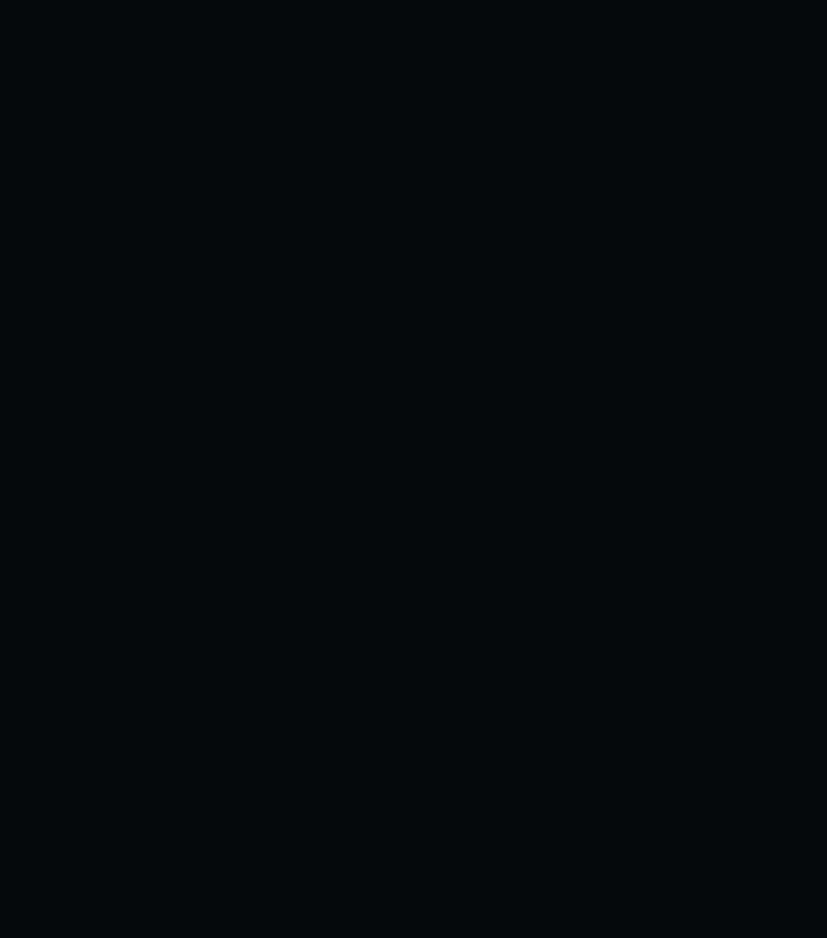
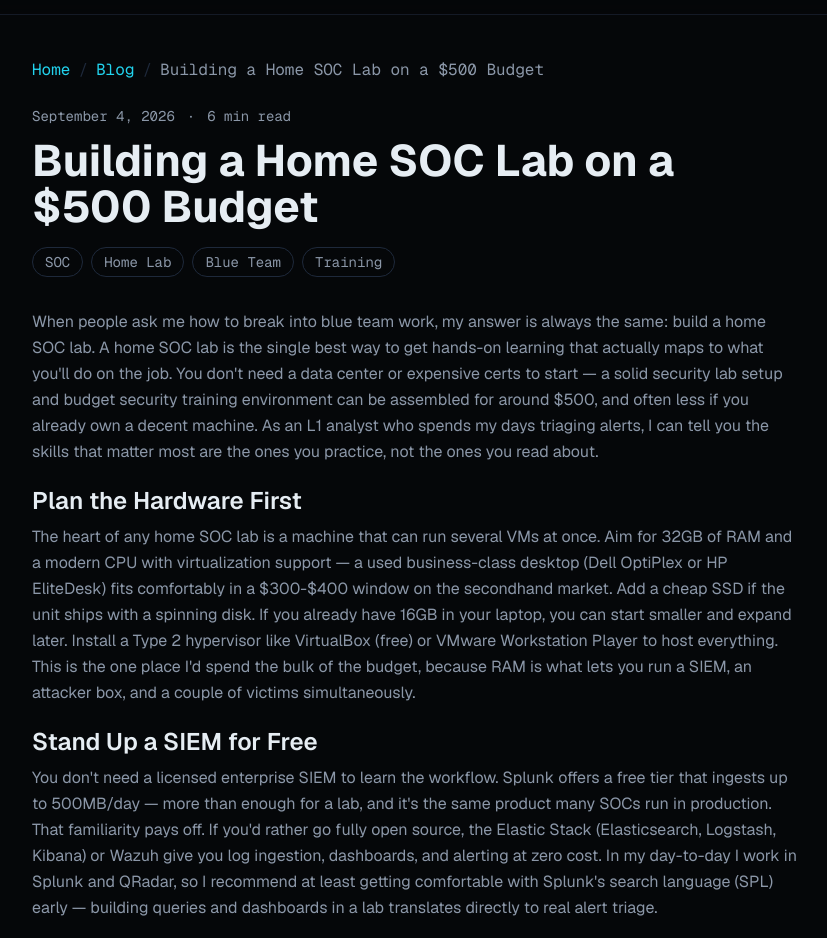
Before and after one commit to Tawheed30/portfolio, a Next.js app: page /blog/building-home-soc-lab-500-budget in a window 1280 px wide. Before the commit this address had no page. Shown: the part 54-992 px from the top of the page, without its empty margins (224-1051 px from the left). Before the commit the page ends 800 px from the top, so only its background shows below. Built offline with nearby package versions, Linux system fonts and the light colour scheme.

Commit message:
feat: Auto-generate blog post

```diff
--- a/src/data/blog.ts
+++ b/src/data/blog.ts
@@ -327,6 +327,44 @@
         }
   ]
   },
+  {
+    slug: "building-home-soc-lab-500-budget",
+    title: "Building a Home SOC Lab on a $500 Budget",
+    date: "2026-09-04",
+    excerpt: "A practical guide to building a home SOC lab for hands-on learning without draining your wallet on a budget security training setup.",
+    readingTime: "6 min read",
+    tags: ["SOC","Home Lab","Blue Team","Training"],
+    keywords: ["home SOC lab","security lab setup","budget security training","hands-on learning","SOC analyst","detection engineering"],
+    content:   [
+        {
+              "body": "When people ask me how to break into blue team work, my answer is always the same: build a home SOC lab. A home SOC lab is the single best way to get hands-on learning that actually maps to what you'll do on the job. You don't need a data center or expensive certs to start — a solid security lab setup and budget security training environment can be assembled for around $500, and often less if you already own a decent machine. As an L1 analyst who spends my days triaging alerts, I can tell you the skills that matter most are the ones you practice, not the ones you read about."
+        },
+        {
+              "heading": "Plan the Hardware First",
+              "body": "The heart of any home SOC lab is a machine that can run several VMs at once. Aim for 32GB of RAM and a modern CPU with virtualization support — a used business-class desktop (Dell OptiPlex or HP EliteDesk) fits comfortably in a $300-$400 window on the secondhand market. Add a cheap SSD if the unit ships with a spinning disk. If you already have 16GB in your laptop, you can start smaller and expand later. Install a Type 2 hypervisor like VirtualBox (free) or VMware Workstation Player to host everything. This is the one place I'd spend the bulk of the budget, because RAM is what lets you run a SIEM, an attacker box, and a couple of victims simultaneously."
+        },
+        {
+              "heading": "Stand Up a SIEM for Free",
+              "body": "You don't need a licensed enterprise SIEM to learn the workflow. Splunk offers a free tier that ingests up to 500MB/day — more than enough for a lab, and it's the same product many SOCs run in production. That familiarity pays off. If you'd rather go fully open source, the Elastic Stack (Elasticsearch, Logstash, Kibana) or Wazuh give you log ingestion, dashboards, and alerting at zero cost. In my day-to-day I work in Splunk and QRadar, so I recommend at least getting comfortable with Splunk's search language (SPL) early — building queries and dashboards in a lab translates directly to real alert triage."
+        },
+        {
+              "heading": "Add Attack and Detection Tooling",
+              "body": "A SIEM with no data is boring. Spin up a Windows 10 evaluation VM (free 90-day license from Microsoft) and a Kali Linux box as your attacker. Install Sysmon on the Windows host with a well-tuned config like SwiftOnSecurity's to generate rich process and network telemetry. Forward those logs into your SIEM. For safe, repeatable attacks, use Atomic Red Team — a free library of tests mapped to MITRE ATT&CK techniques. Running an atomic test and then hunting for it in your own logs is the exact loop that builds detection instincts."
+        },
+        {
+              "heading": "Practice the Full Analyst Loop",
+              "body": "The real value of a home SOC lab is closing the loop: trigger an activity, see the alert fire, investigate the evidence, and map it back to a MITRE ATT&CK tactic and technique. That's the same process I follow when I triage phishing and endpoint alerts at work — collect evidence, correlate across logs, document, and decide whether to escalate. Practice writing short investigation notes for each test. Documentation is an underrated SOC skill, and a lab is a low-stakes place to build the habit."
+        },
+        {
+              "heading": "Where the $500 Goes",
+              "body": "Roughly: $350 for a used 32GB desktop, $50 for an SSD upgrade, and the rest as buffer for a network switch or a second cheap machine. Software — Splunk Free, Wazuh, VirtualBox, Sysmon, Atomic Red Team, Kali, Windows eval — costs nothing. That leaves plenty of room to stay under budget while getting a genuinely useful platform."
+        },
+        {
+              "heading": "Your First Week Plan",
+              "body": "Start today: install your hypervisor, build a Windows VM with Sysmon, ship logs into Splunk Free, then run a single Atomic Red Team test and hunt for it. That one exercise teaches more than a dozen tutorials. Iterate weekly, adding new techniques and detections. A home SOC lab turns passive study into hands-on learning that hiring managers actually notice — and it's the cheapest career investment I can recommend."
+        }
+  ]
+  },
 ];
 
 export function getPostBySlug(slug: string) {
```
